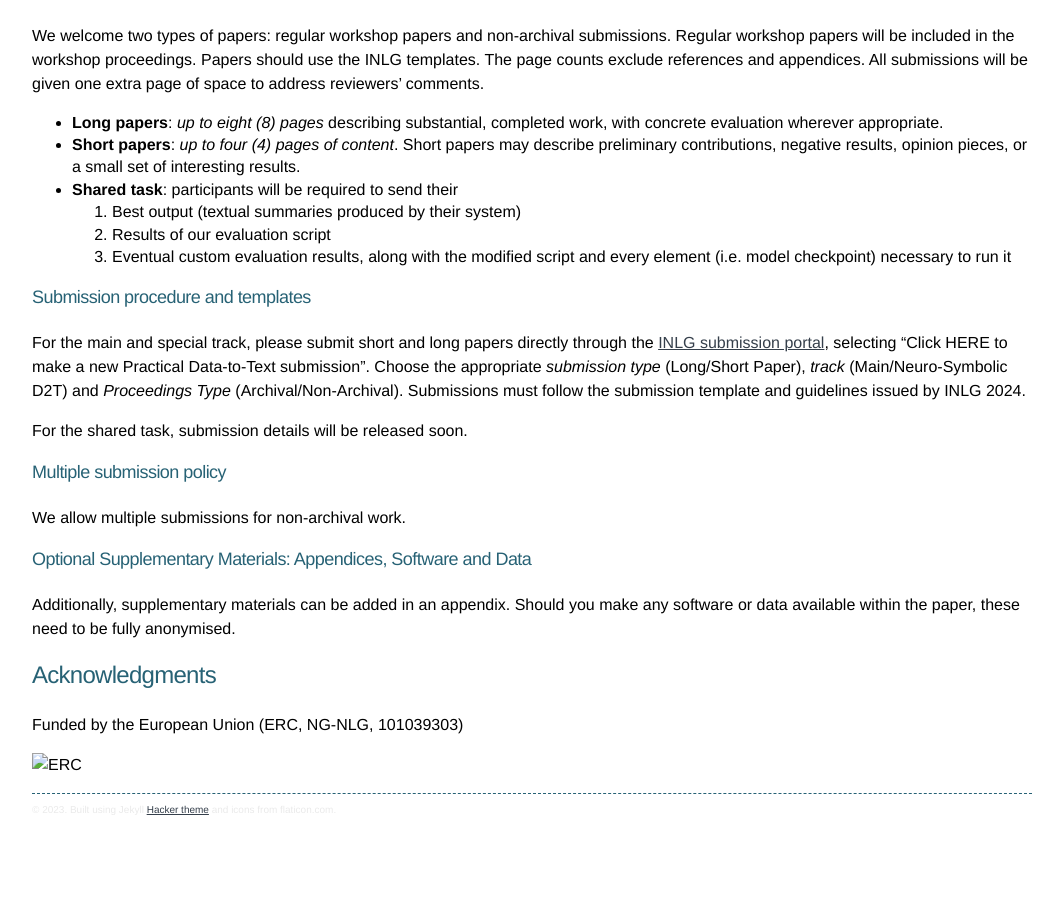
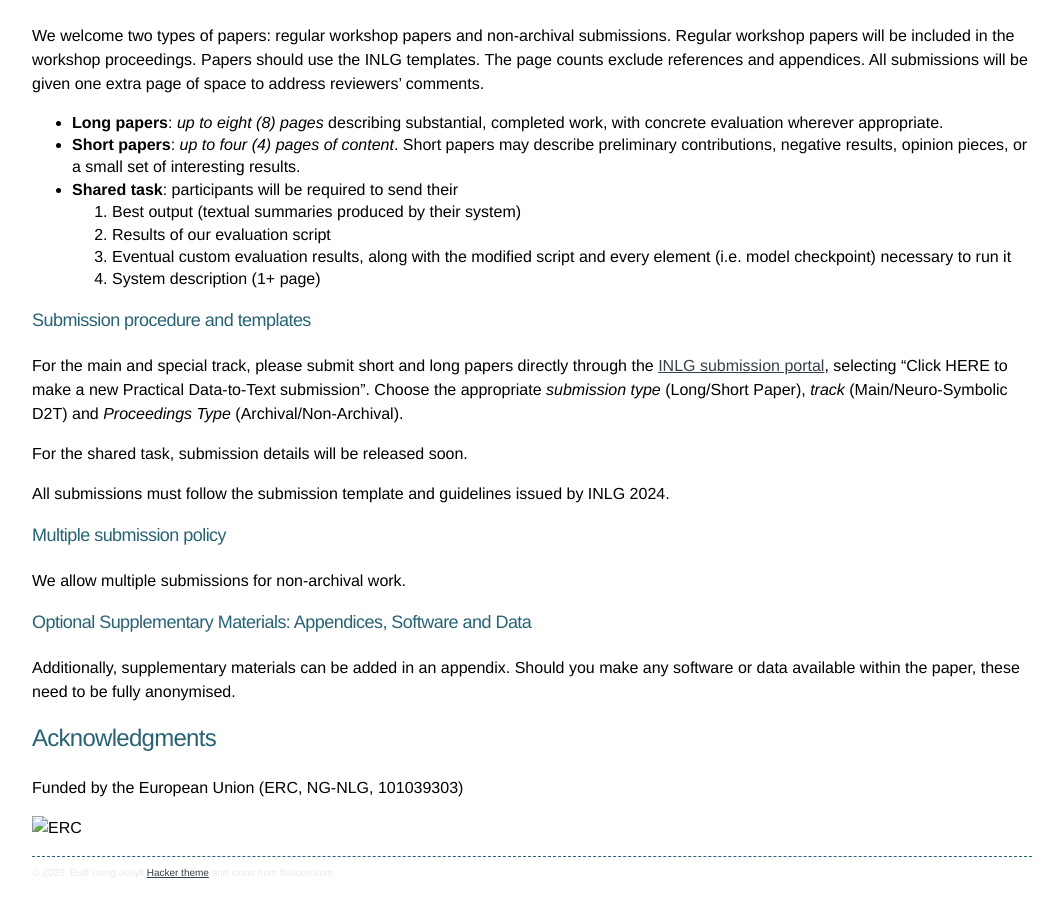
Before and after one commit to practicald2t/practicald2t.github.io, a Jekyll site: the page built from pages/cfp.md, in a window 1280 px wide and 900 px high, scrolled down 1744 px. Shown: the whole window, without its empty margins (108-1167 px from the left). Built offline with Jekyll 4.4.1, drawn with Linux system fonts in a browser that asks for light colours; before the commit the page ends 2581 px from its top, so only the background shows below that.

Commit message:
Update cfp.md

```diff
--- a/pages/cfp.md
+++ b/pages/cfp.md
@@ -67,6 +67,7 @@ We welcome two types of papers: regular workshop papers and non-archival submiss
   1. Best output (textual summaries produced by their system)
   2. Results of our evaluation script
   3. Eventual custom evaluation results, along with the modified script and every element (i.e. model checkpoint) necessary to run it
+  4. System description (1+ page)
 
 
 <!---
@@ -75,9 +76,10 @@ Participants will send their submission through $TODO_CODALAB_EMAIL_OR_BOTH_? wi
 ### Submission procedure and templates
 For the main and special track, please submit short and long papers directly through the [INLG submission portal](https://softconf.com/n/inlg2024/user/scmd.cgi?scmd=submitNew), selecting "Click HERE to make a new Practical Data-to-Text submission".
 Choose the appropriate *submission type* (Long/Short Paper), *track* (Main/Neuro-Symbolic D2T) and *Proceedings Type* (Archival/Non-Archival).
-Submissions must follow the submission template and guidelines issued by INLG 2024.
 
 For the shared task, submission details will be released soon.
+
+All submissions must follow the submission template and guidelines issued by INLG 2024.
 
 <!---Participants of the shared task will send their submission through $TODO_CODALAB_EMAIL_OR_BOTH_? with the subject "[Submission] {title of your work}" before the submission deadline (see below)--->
 
```
